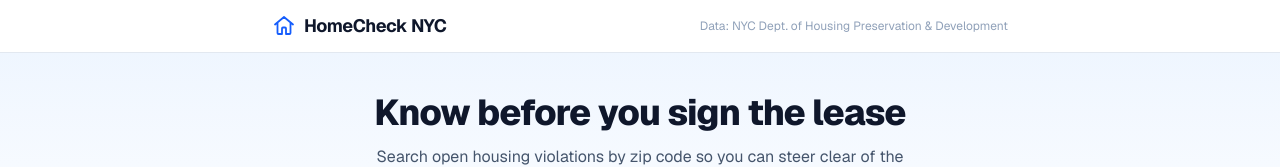
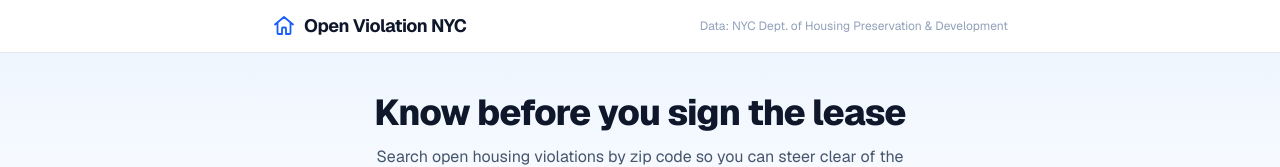
Before and after one commit to Jonathan-Gaal/nyc-housing-violations, a Next.js app in the folder web/: page / in a window 1280 px wide. Shown: the top 167 px of the page. Built offline with nearby package versions, Linux system fonts and the light colour scheme.

Commit message:
feat(branding): rename app to Open Violation NYC
Replaces the placeholder "HomeCheck NYC" header text and generic
"NYC Building Violations" browser tab title with the app's actual name.

Co-Authored-By: Claude Sonnet 5 <noreply@anthropic.com>

```diff
--- a/web/app/layout.tsx
+++ b/web/app/layout.tsx
@@ -13,7 +13,7 @@ const geistMono = Geist_Mono({
 });
 
 export const metadata: Metadata = {
-  title: "NYC Building Violations",
+  title: "Open Violation NYC",
   description: "Search HPD housing violations by zip code",
 };
 
--- a/web/app/page.tsx
+++ b/web/app/page.tsx
@@ -96,7 +96,7 @@ export default function Home() {
       <header className="sticky top-0 z-10 border-b border-slate-200 bg-white/90 backdrop-blur">
         <div className="mx-auto flex max-w-3xl items-center gap-2 px-4 py-3">
           <HouseMarkIcon />
-          <span className="text-lg font-bold tracking-tight text-slate-900">HomeCheck NYC</span>
+          <span className="text-lg font-bold tracking-tight text-slate-900">Open Violation NYC</span>
           <span className="ml-auto hidden text-xs text-slate-400 sm:block">
             Data: NYC Dept. of Housing Preservation &amp; Development
           </span>
```
